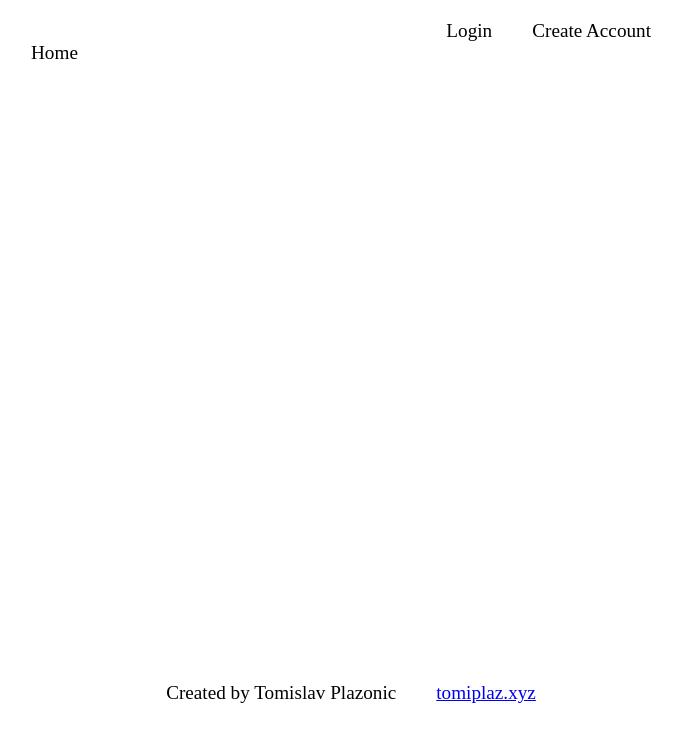
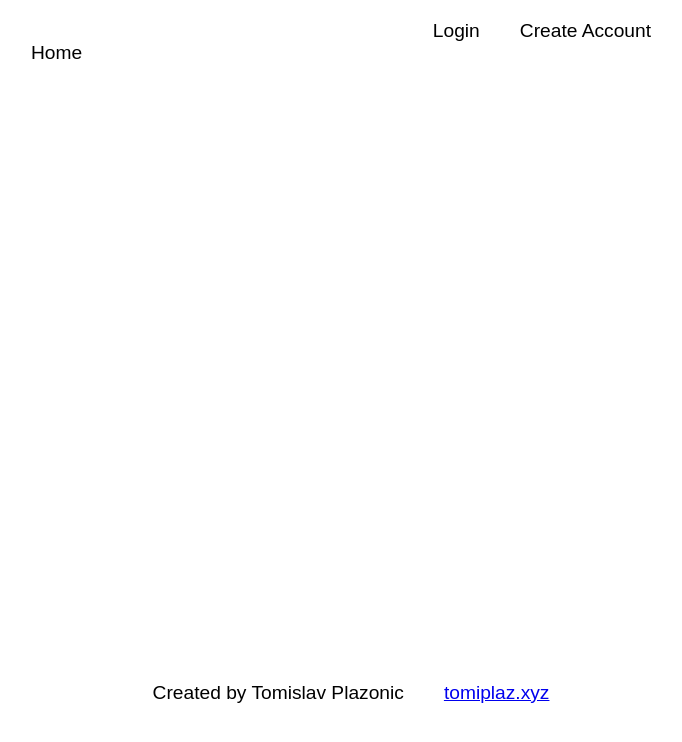
Before and after one commit to tomiplaz/ngblog, an Angular app: page /home in a window 1280 px wide. Shown: the top 742 px of the page, without its empty margins (289-971 px from the left). Built offline with nearby package versions, Linux system fonts and the light colour scheme.

Commit message:
Change font family.

```diff
--- a/src/styles.css
+++ b/src/styles.css
@@ -2,6 +2,6 @@ body {
     text-align: left;
     max-width: 640px;
     margin: 20px auto;
-    font-family: 'Bookman Old Style';
+    font-family: Arial, Helvetica Neue, Helvetica, sans-serif;
     font-size: 1.2em;
 }
```
